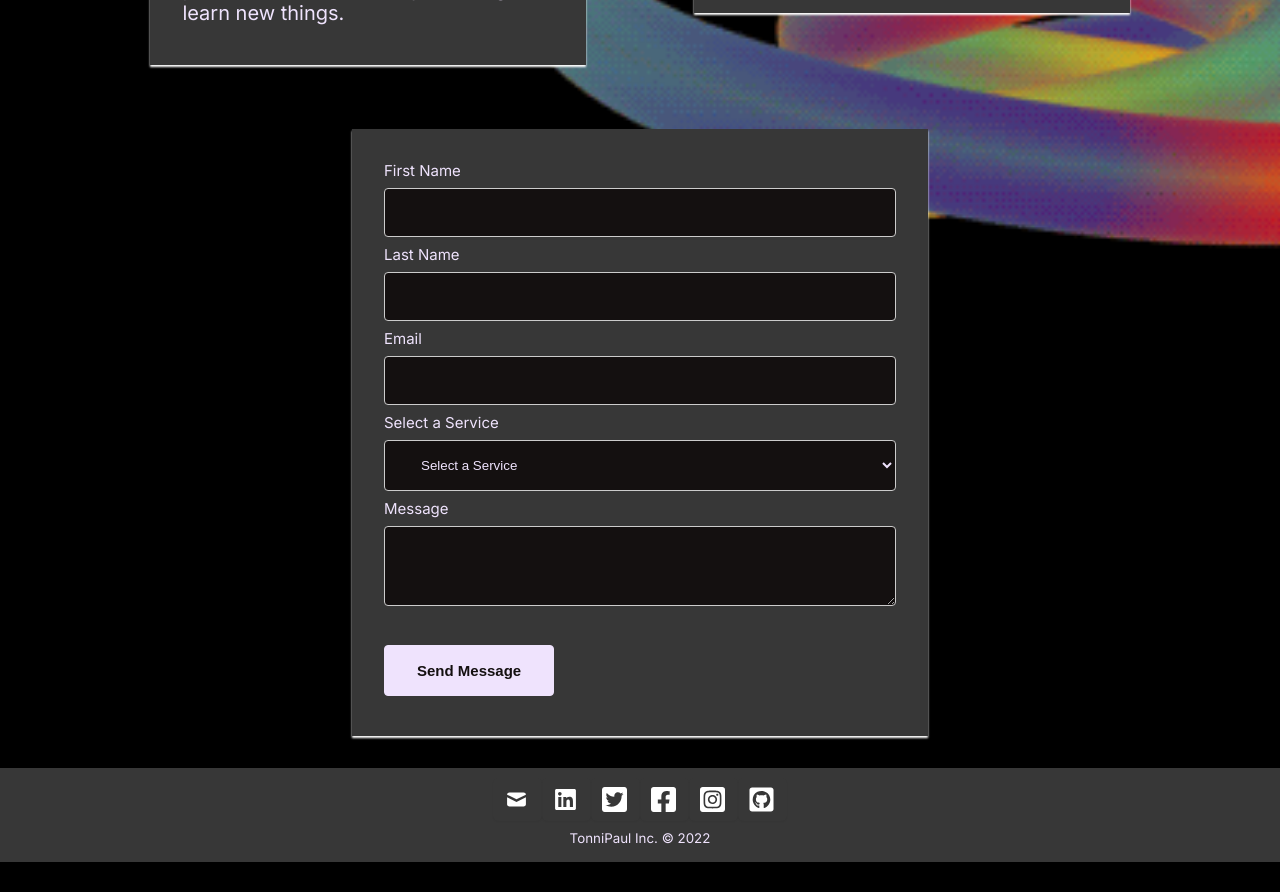
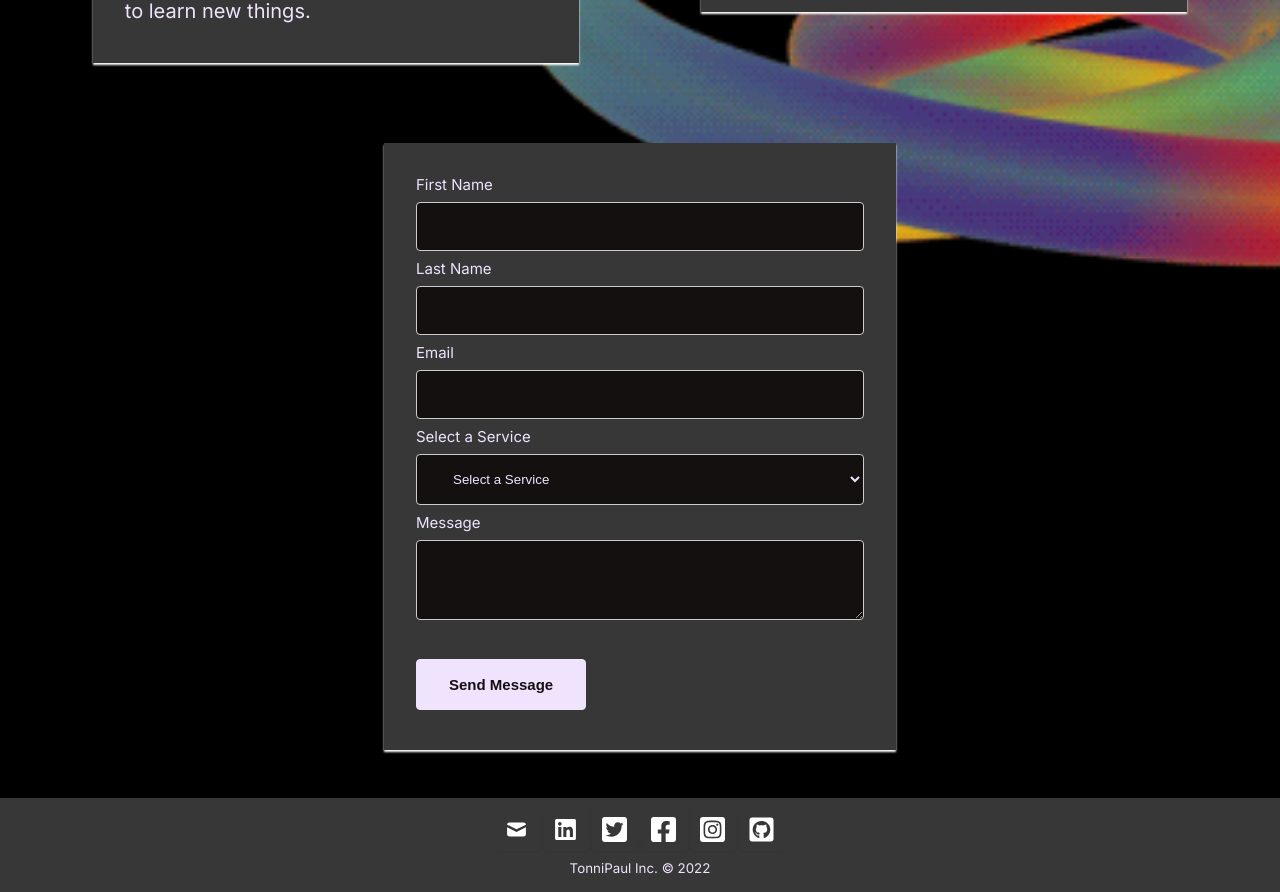
Before and after one commit to TonniPaul/contact, a React (Create React App) app: page / in a window 1280 px wide. Shown: the part 1240-2132 px from the top of the page. Before the commit the page ends 2102 px from the top, so only its background shows below. Built offline with nearby package versions, Linux system fonts and the light colour scheme; a web font is replaced by a local one.

Commit message:
code edits

```diff
--- a/src/components/Contact.js
+++ b/src/components/Contact.js
@@ -9,7 +9,7 @@ import linkedin from "../images/linkedin.svg"
 function Contact(){
    return(
       <main className="contact--form" id='contact'>
-         <form name="contact" netlify className="toolset imputs" >
+         <form name="contact" netlify className="imputs" >
             <p>
                <label>First Name
                   <br />
--- a/src/components/Nav.css
+++ b/src/components/Nav.css
@@ -1,11 +1,4 @@
 @import url('https://fonts.googleapis.com/css2?family=Great+Vibes&family=Pacifico&family=Square+Peg&display=swap');
-:root{
-   --shadow: 0px 2px 2px #fff;
-   --txtshadow: -2px 2px 4px rgb(184, 170, 170);
-   --primary: #373737;
-   --primarytxt: #EFE3FD;
-   --primaryblack: #141010;
- }
 nav{
    display: flex;
    justify-content: space-between;
--- a/src/components/contact.css
+++ b/src/components/contact.css
@@ -1,20 +1,14 @@
-:root{
-   --shadow: 0px 2px 2px #fff;
-   --txtshadow: -2px 2px 4px rgb(184, 170, 170);
-   --primary: #373737;
-   --primarytxt: #EFE3FD;
-   --primaryblack: #141010;
- }
+
 .contact--form{
-   width: 50%;
-   padding: 0 2rem;
+   width: 40%;
    margin: 2rem auto;
-   text-align: left;
 }
 label{
    text-align: left;
 }
 .imputs{
+   background-color: var(--primary);box-shadow: var(--shadow);
+   padding: 2rem;
    text-align: left;
    font-size: 15px;
 }
@@ -65,16 +59,17 @@ input[type=text],input[type=email], select, textarea{
  }
 @media(max-width:900px){
    .contact--form{
-      width: 90%;
+      width: 80%;
    }
 }
 @media(max-width:500px){
    .contact--form{
-      width: 90%;
+      width: 100%;
+      margin: auto;
       padding: 2rem;
    }
    form{
-      width: 10 0%;
+      width: 90%;
       margin: auto;
    }
    .social{
--- a/src/components/test.css
+++ b/src/components/test.css
@@ -1,10 +1,4 @@
-:root{
-   --shadow: 0px 2px 2px #fff;
-   --txtshadow: -2px 2px 4px rgb(184, 170, 170);
-   --primary: #373737;
-   --primarytxt: #EFE3FD;
-   --primaryblack: rgb(20, 16, 16);
- }
+
 .test{
    width: 50%;
    margin: auto;
--- a/src/components/toolset.css
+++ b/src/components/toolset.css
@@ -1,10 +1,4 @@
-:root{
-   --shadow: 0px 2px 2px #fff;
-   --txtshadow: -2px 2px 4px rgb(184, 170, 170);
-   --primary: #373737;
-   --primarytxt: #EFE3FD;
-   --primaryblack: #141010;
- }
+
 .toolset{
    background: #373737;
    box-shadow: var(--shadow);
--- a/src/index.css
+++ b/src/index.css
@@ -98,7 +98,6 @@ body{
   display: grid;
   grid-template-columns: repeat(2, 1fr);
   align-items: flex-start;
-  width: 90%;
   margin: auto;
   padding: 2rem;
 }
```
Also changed, not shown: public/index.html (+1 -16 lines).
